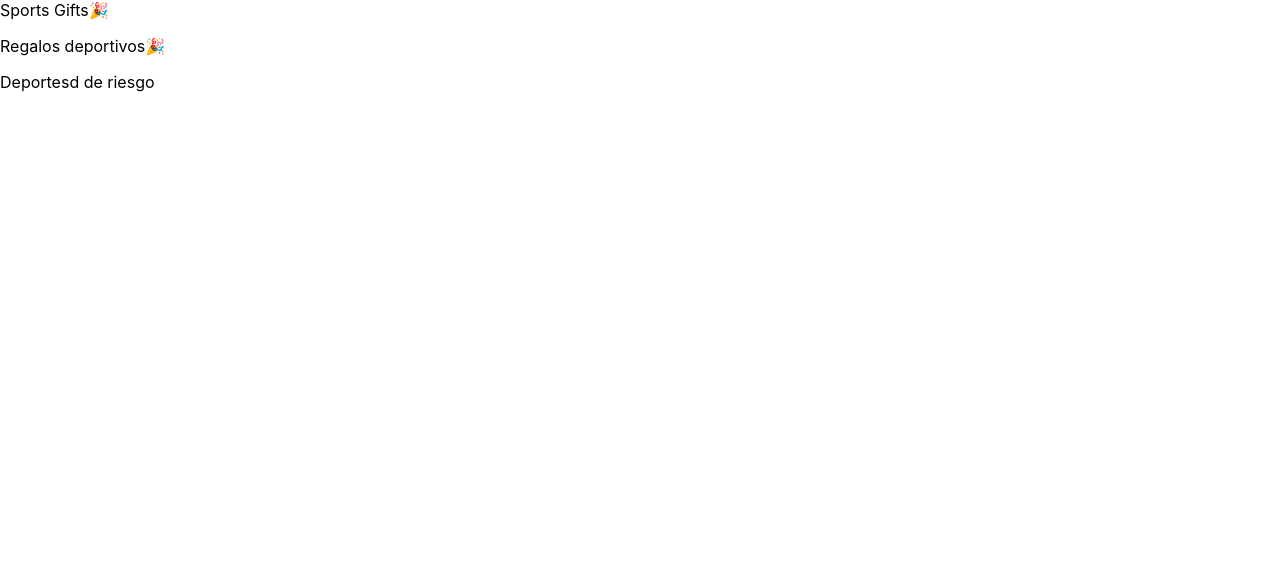
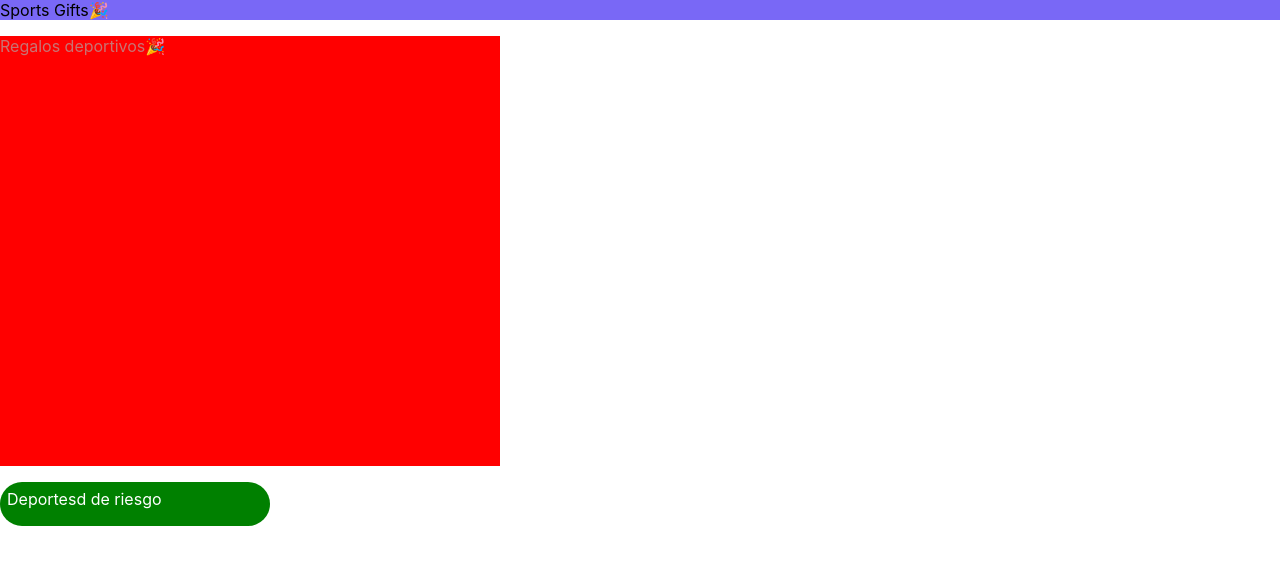
Before and after one commit to CesarDavidMorenR/gift-list-nuwe, a React (Create React App) app: page / in a window 1280 px wide. Shown: the top 564 px of the page. Built offline with nearby package versions, Linux system fonts and the light colour scheme.

Commit message:
Binding Styles to every component

```diff
--- a/src/App.css
+++ b/src/App.css
@@ -1,4 +1,4 @@
-.card {
+.cardContainer {
   display:block;
   margin: 250px auto;
   width: 600px;
@@ -21,9 +21,15 @@
 
 }
 
+/* Header Style */
+
+.header {
+  background-color:rgb(121, 104, 246);
+}
+
 /* Description Styles */
 
-.description {
+.decription {
   color: rgb(200, 115, 115);
   height: 430px;
   width: 500px;
--- a/src/App.js
+++ b/src/App.js
@@ -1,6 +1,8 @@
 import { Tag } from "../src/components/Tag.js";
 import { Description } from "../src/components/Description.js";
 import { Header } from "../src/components/Header.js";
+import "./App.css";
+import "./index.css";
 
 function App() {
   return (
--- a/src/components/Header.js
+++ b/src/components/Header.js
@@ -2,5 +2,9 @@ import React from "react";
 // import "../src/App.css";
 
 export const Header = () => {
-  return <header className="header">Sports Gifts🎉</header>;
+  return (
+    <header className="header">
+      Sports Gifts🎉
+    </header>
+  )
 };
--- a/src/components/cardsContainer.js
+++ b/src/components/cardsContainer.js
@@ -4,12 +4,10 @@ import {Card} from "./Card.js";
 // import { Description } from "./Description.js";
 // import { Header } from "./Header.js";
 
-function cardsContainer() {
+export const cardsContainer = () => {
   return (
-    <div className="card">
+    <div className="cardContainer">
       <Card />
     </div>
   );
 }
-
-export default cardsContainer;
--- a/src/index.js
+++ b/src/index.js
@@ -1,6 +1,7 @@
 import React from 'react';
 import ReactDOM from 'react-dom/client';
-import './index.css';
+// import './index.css';
+// import "./App.css";
 import App from './App';
 
 
```
